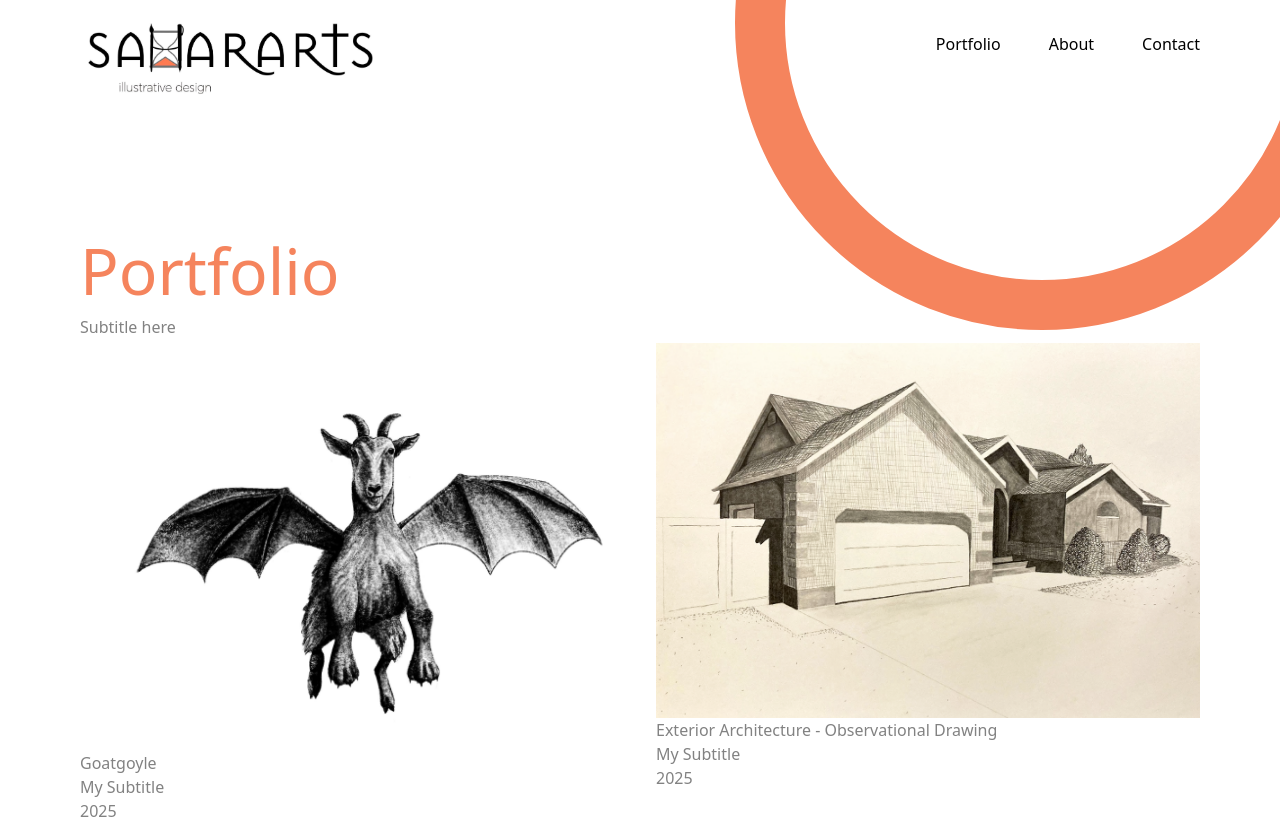
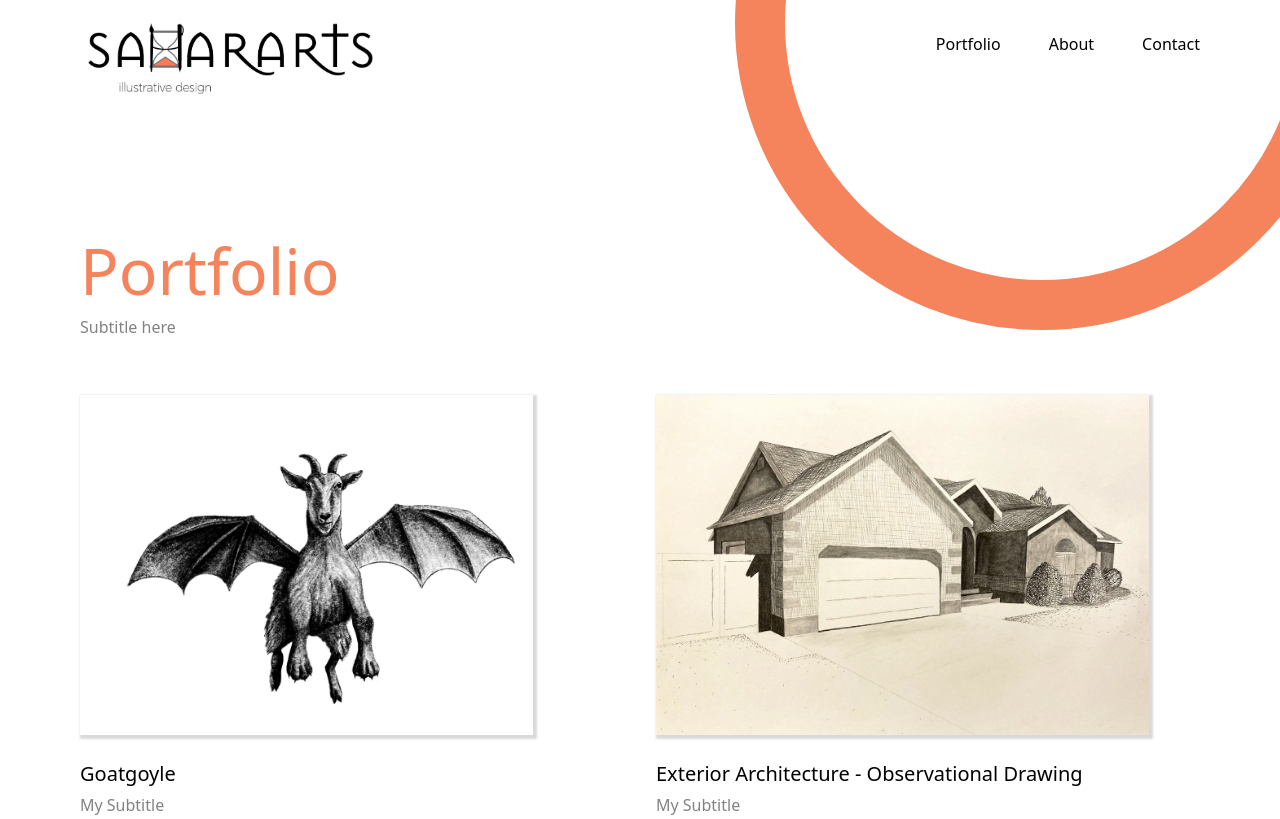
Before and after one commit to swargo/sarah-portfolio-website, a Next.js app: page / in a window 1280 px wide. Shown: the top 819 px of the page. Built offline with nearby package versions, Linux system fonts and the light colour scheme.

Commit message:
home page styles

```diff
--- a/app/_components/ProjectCard/index.tsx
+++ b/app/_components/ProjectCard/index.tsx
@@ -9,12 +9,18 @@ export const ProjectCard = (props: ProjectProps) => {
     <div className="flex flex-col relative min-w-[150px] basis-[20%]">
       <Link
         href={`/${slug}`}
-        className="text-darkAccent hover:text-tertiary no-underline"
+        className="text-bk hover:text-tertiary no-underline"
       >
-        <img src={image.src} alt={image.alt} />
-        <h4>{title}</h4>
-        <p>{subtitle}</p>
-        <p>{yearMade}</p>
+        <img
+          src={image.src}
+          alt={image.alt}
+          className="max-h-[340px] shadow-[2px_2px_2px_2px_rgba(0,0,0,0.15)]"
+        />
+        <div className="mt-6">
+          <h4 className="text-[20px] mb-1">{title}</h4>
+          <p className="text-darkAccent">{subtitle}</p>
+          <p className="italic text-darkAccent">{yearMade}</p>
+        </div>
       </Link>
     </div>
   );
--- a/app/page.tsx
+++ b/app/page.tsx
@@ -10,7 +10,7 @@ export default async function Home() {
   return (
     <Container>
       <Header title="Portfolio" subtitle="Subtitle here" />
-      <div className="grid gap-8 grid-cols-2">
+      <div className="grid gap-8 grid-cols-2 mt-15">
         {projects.map((project: ProjectProps) => (
           <div key={project.title}>
             <ProjectCard {...project} />
```
